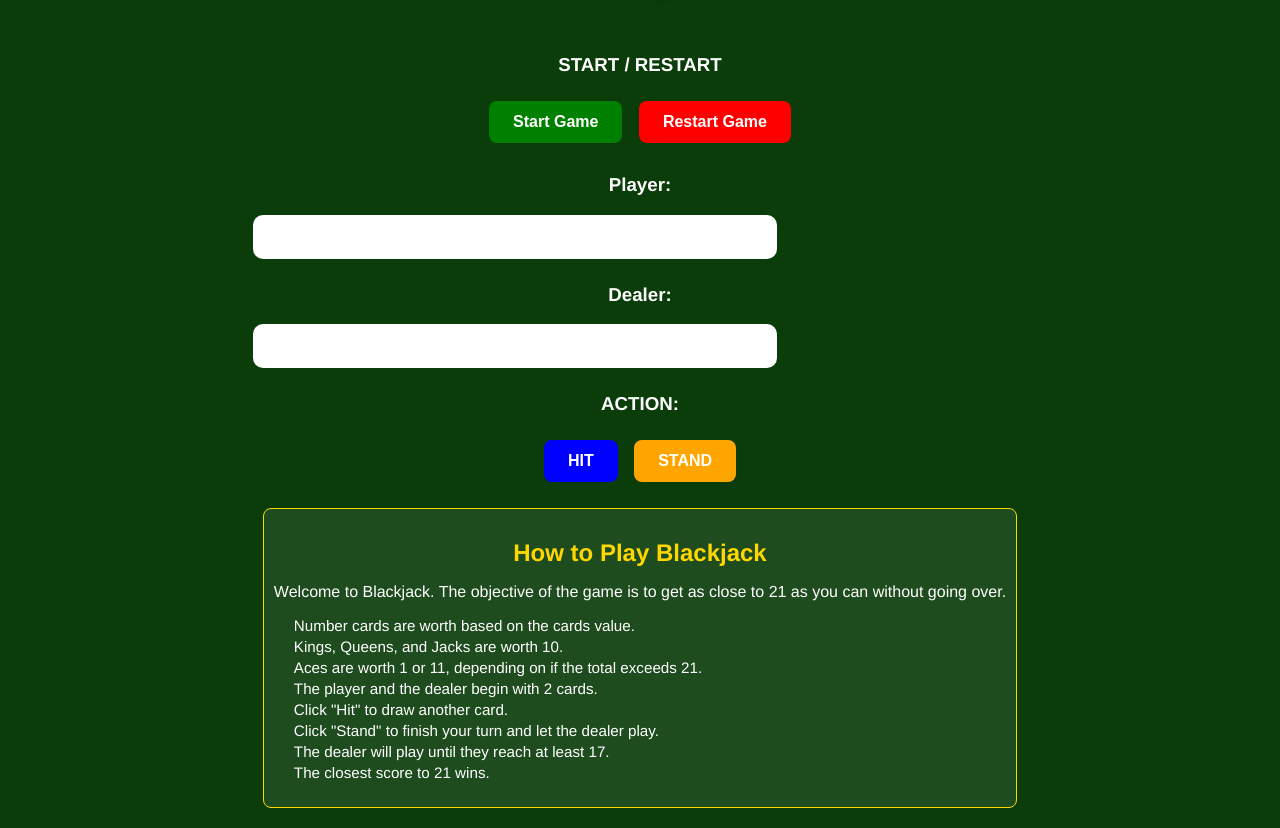
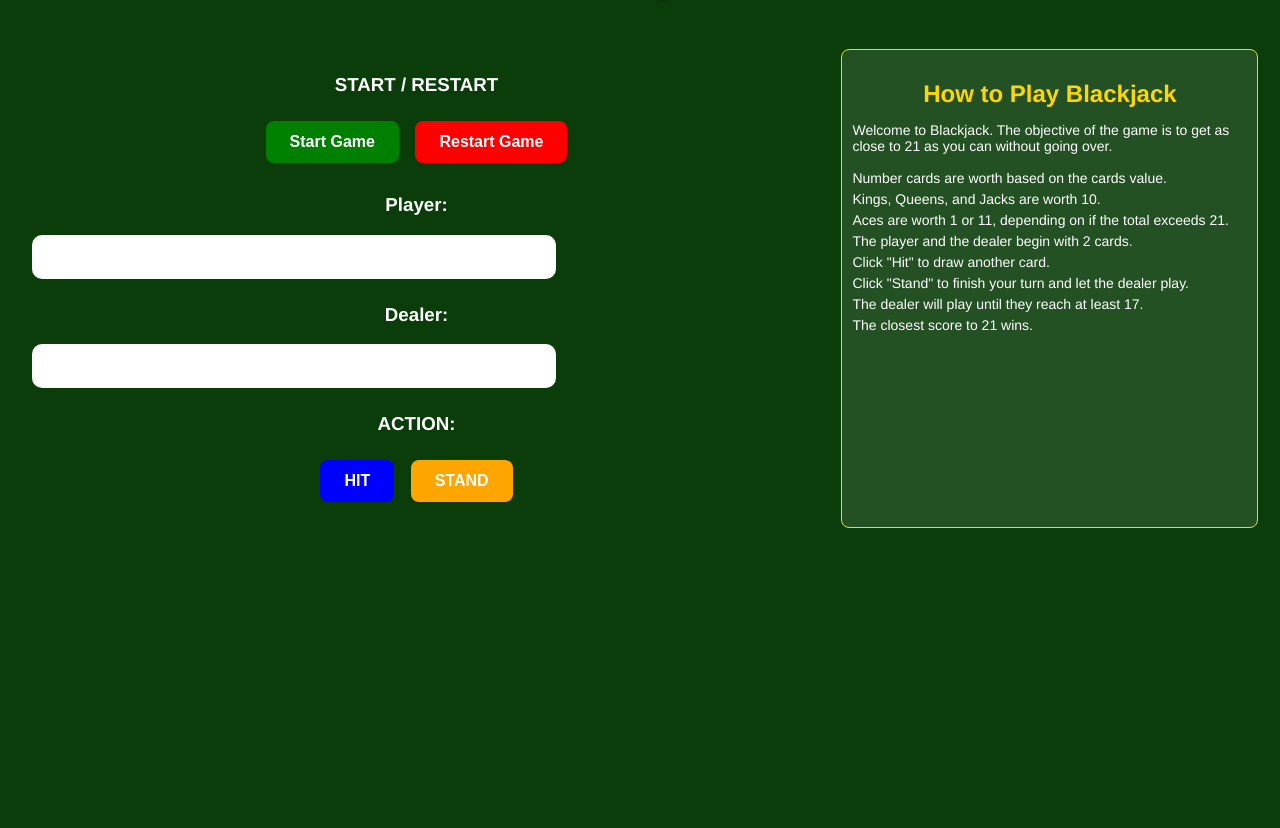
Before and after one commit to AbdullahDashti1/blackjack-project, a plain HTML site: page index.html in a window 1280 px wide. Shown: the part 78-906 px from the top of the page. After the commit the page ends 800 px from the top, so only its background shows below. Drawn offline with Linux system fonts and the light colour scheme.

Commit message:
blackjack commit

```diff
--- a/css/style.css
+++ b/css/style.css
@@ -22,10 +22,8 @@ h3 {
   color: white;
 }
 
-#game-container {
+#main-layout {
   display: flex;
-  justify-content: center;
-  align-items: flex-start;
   gap: 30px;
   margin: 20px;
 }
@@ -36,10 +34,10 @@ h3 {
 
 #instructions {
   flex: 1;
-  padding: 15px;
+  padding: 10px;
   border: 1px solid gold;
-  border-radius: 10px;
-  background: rgba(255, 255, 255, 0.08);
+  border-radius: 8px;
+  background-color: rgba(255, 255, 255, 0.1);
   text-align: left;
 }
 
@@ -51,32 +49,17 @@ h3 {
 
 #instructions ul {
   list-style: none;
-  padding: 0;
+  padding-left: 0;
 }
 
 #instructions li {
-  margin: 6px 0;
-  font-size: 0.95rem;
+  margin: 5px 0;
+  font-size: 14px;
 }
 
-#instructions {
-  margin: 20px;
-  padding: 10px;
-  border: 1px solid gold;
-  border-radius: 8px;
-}
-
-#instructions h2 {
-  color: gold;
-  margin-bottom: 8px;
-}
-
-#instructions ul {
-  padding-left: 20px;
-}
-
-#instructions li {
-  margin: 4px 0;
+#instructions p {
+  margin-bottom: 10px;
+  font-size: 14px;
 }
 
 #player-hand {
```
